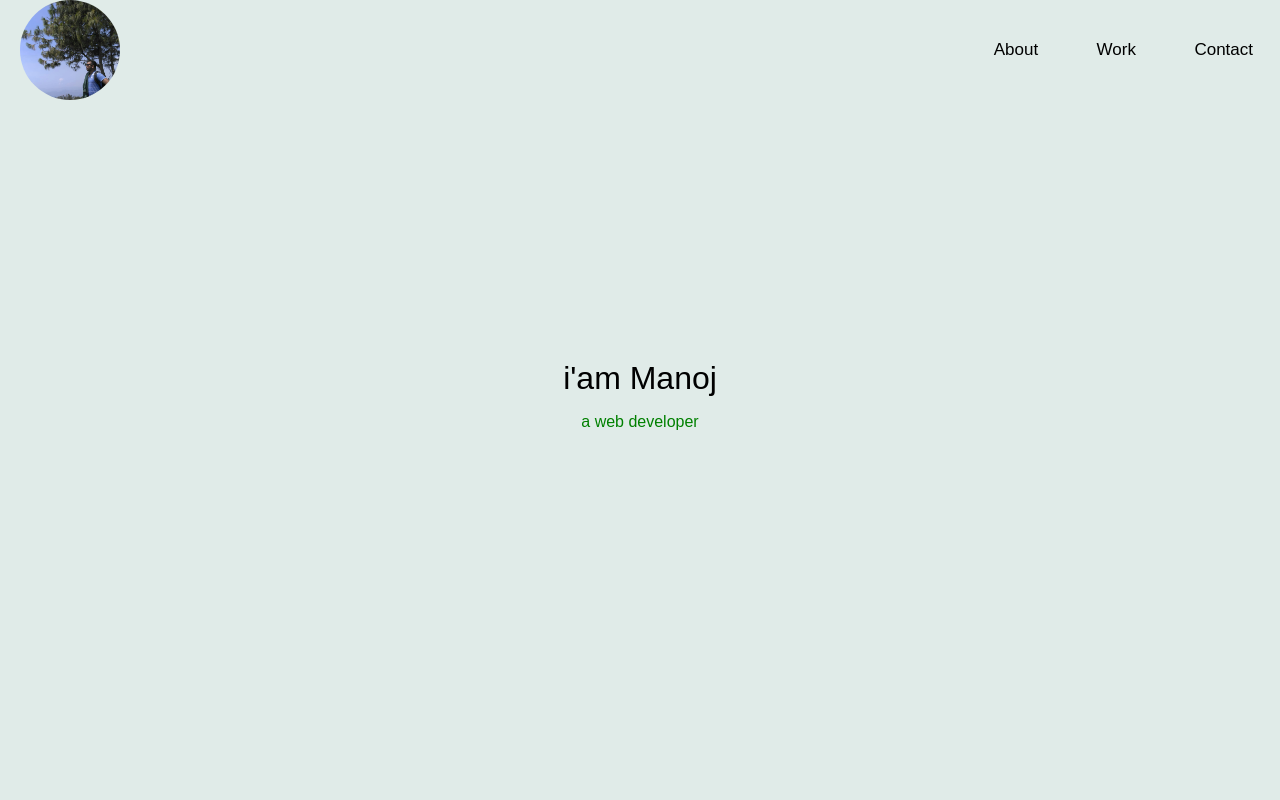
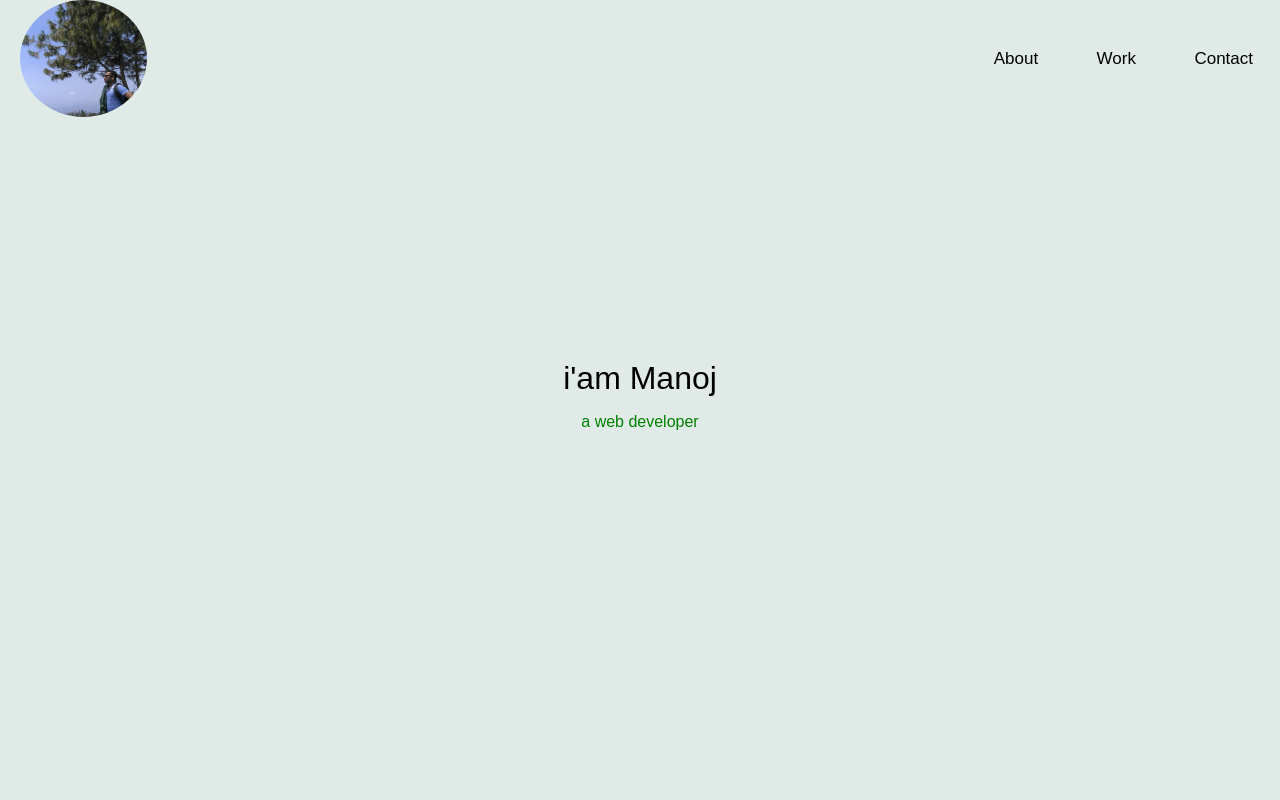
Before and after one commit to Manojsundar08/Manojsundar08.github.io, a plain HTML site: page index.html in a window 1280 px wide. Shown: the top 800 px of the page. Drawn offline with Linux system fonts and the light colour scheme; no server answers.

Commit message:
Update index.html

```diff
--- a/index.html
+++ b/index.html
@@ -6,7 +6,7 @@
         <meta name="viewport" content="width=device-width, initial-scale=0.1" />
     <body style="margin:0;">
         <nav>
-         <img src="./images/imy.jpg" alt="imy" style="width: 100px;  height:100px; margin-left: 20px;" >
+         <img src="./images/imy.jpg" alt="imy" style="width: 127px;  height:117px; margin-left: 20px;" >
          <ul>
           <li><a href="#about">About</a></li>
           <li><a href="#work">Work</a></li>
```
